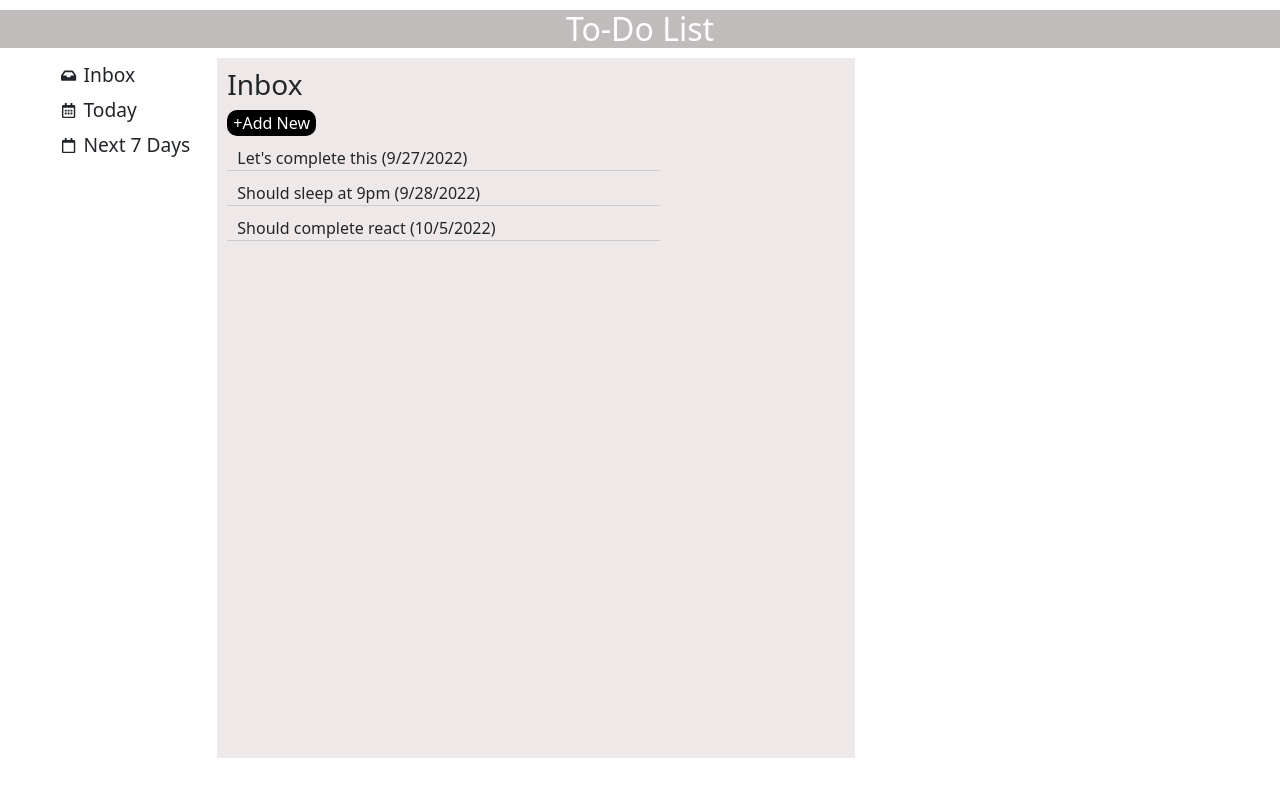
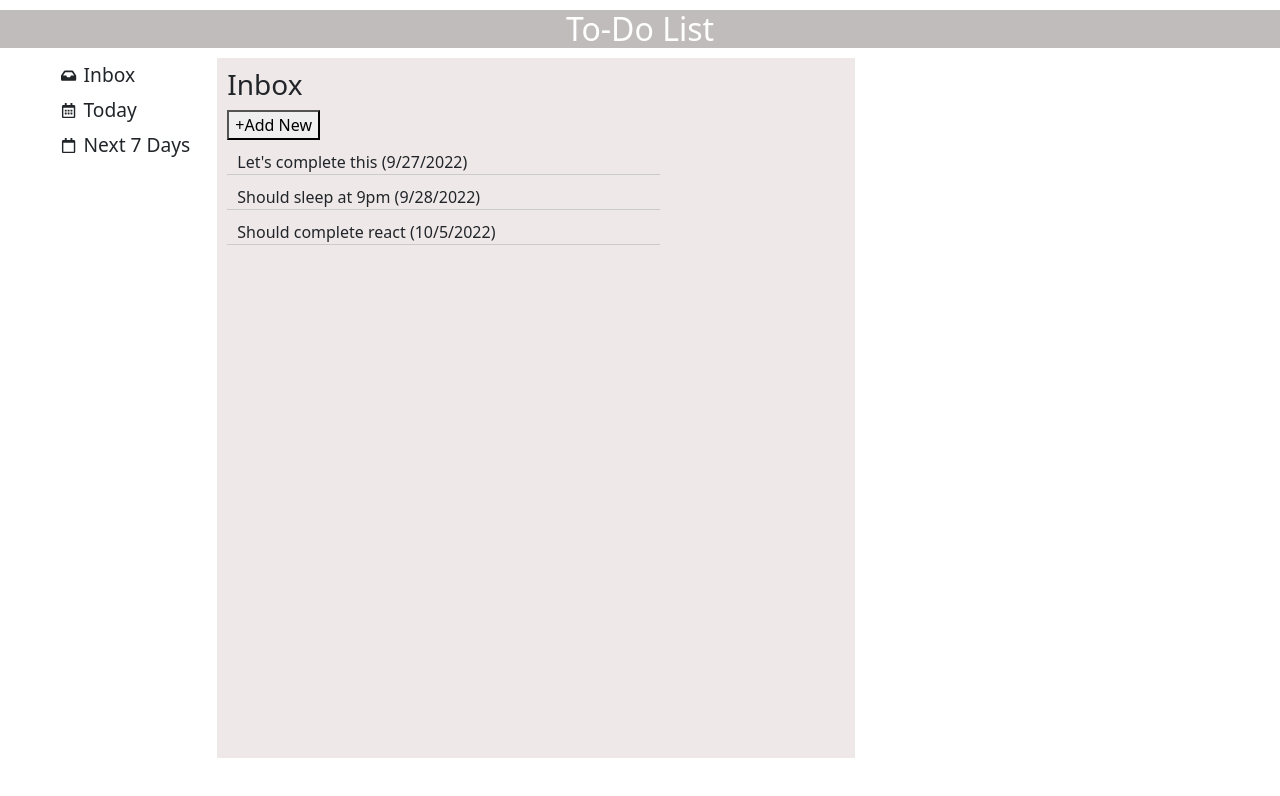
Before and after one commit to Yashjain1998/Todo-List-2.0---Adding-Two-Way-Binding-Lifting-The-State-Up---Post-Class---bjimu8jxbbr7, a React app: page / in a window 1280 px wide. Shown: the top 796 px of the page. Built offline with nearby package versions, Linux system fonts and the light colour scheme.

Commit message:
Update Inbox.js

```diff
--- a/src/components/Inbox.js
+++ b/src/components/Inbox.js
@@ -19,7 +19,7 @@ const Inbox = ({list, append}) => {
     <div>
       <h3>Inbox</h3>
       {!newTask && (
-        <button className="new" onClick={()=>changeTask(!newTask)} id='add-new'>
+        <button className="add-new" onClick={()=>changeTask(!newTask)} id='add-new'>
           +Add New
         </button>
       )}
```
